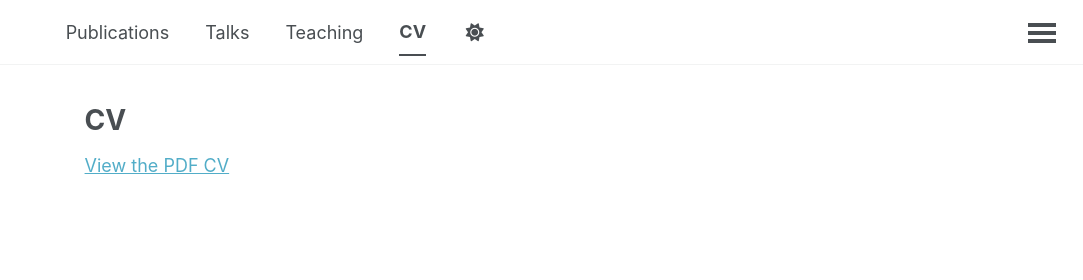
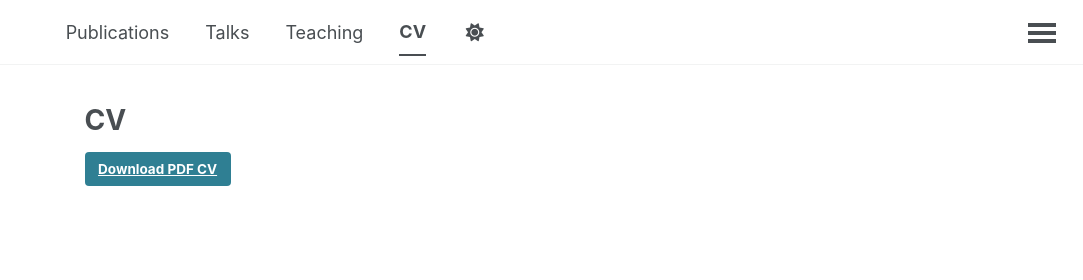
Before and after one commit to arashdaneshmand/arashdaneshmand.github.io, a plain HTML site: page cv/index.html in a window 1280 px wide. Shown: the top 280 px of the page, 197-1280 px from the left. Drawn offline with nearby package versions, Linux system fonts and the light colour scheme; a web font is replaced by a local one.

Commit message:
Restore CV download link

```diff
--- a/cv/index.html
+++ b/cv/index.html
@@ -263,11 +263,7 @@
       <h1 class="page__title">CV</h1>
 
 
-<object data="https://arashdaneshmand.github.io/files/arash-daneshmand-cv.pdf" type="application/pdf" width="100%" height="1100">
-  <p>
-    <a href="https://arashdaneshmand.github.io/files/arash-daneshmand-cv.pdf">View the PDF CV</a>
-  </p>
-</object>
+<p><a class="btn" href="https://arashdaneshmand.github.io/files/arash-daneshmand-cv.pdf">Download PDF CV</a></p>
 
   </div>
 </div>
```
Also changed, not shown: feed.xml (+1 -1 lines).
